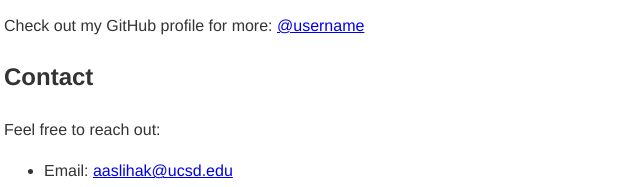
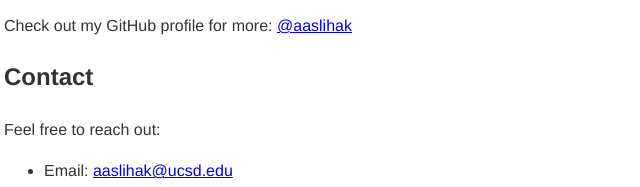
Before and after one commit to AAslihak/AAslihak.github.io, a plain HTML site: page index.html in a window 1280 px wide. Shown: the part 537-724 px from the top of the page, 236-876 px from the left. Drawn offline with Linux system fonts and the light colour scheme.

Commit message:
Update index.html

```diff
--- a/index.html
+++ b/index.html
@@ -110,7 +110,7 @@
         </li>
       </ul>
       <p>Check out my GitHub profile for more:
-        <a href="https://github.com/aaslihak" target="_blank">@username</a>
+        <a href="https://github.com/aaslihak" target="_blank">@aaslihak</a>
       </p>
     </section>
 
```
